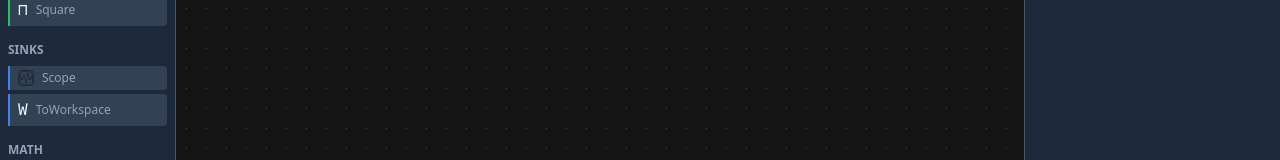
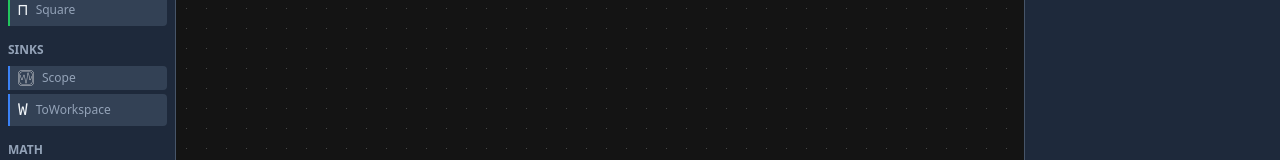
Before and after one commit to LIGHTSPEED1699/openblocksim, a React (Vite) app: page / in a window 1280 px wide. Shown: the part 229-389 px from the top of the page. Built offline with nearby package versions, Linux system fonts and the light colour scheme.

Commit message:
ui: scope icon now adapts to dark/light theme — inverted variant for night mode

```diff
--- a/src/components/BlockLibrary.tsx
+++ b/src/components/BlockLibrary.tsx
@@ -1,4 +1,5 @@
 import { BlockType } from '../blocks/types';
+import { useDiagramStore } from '../store/diagramStore';
 
 const ICONS: Record<BlockType, string> = {
   [BlockType.Constant]: '1',
@@ -36,6 +37,9 @@ interface Props {
 }
 
 export function BlockLibrary({ onDragStart }: Props) {
+  const theme = useDiagramStore((s) => s.theme);
+  const scopeIcon = theme === 'dark' ? '/scope-icon-dark.png' : '/scope-icon.png';
+
   return (
     <div className="w-44 bg-[var(--bg-secondary)] border-r border-[var(--border-color)] overflow-y-auto p-2">
       {BLOCK_GROUPS.map(({ label, accent, blocks }) => (
@@ -52,7 +56,7 @@ export function BlockLibrary({ onDragStart }: Props) {
               className={`flex items-center gap-2 ${accent} border-l-2 bg-[var(--bg-tertiary)] text-[var(--text-primary)] text-sm rounded-r px-2 py-1 mb-1 cursor-grab hover:opacity-80 transition-opacity select-none`}
             >
               {type === BlockType.Scope ? (
-                <img src="/scope-icon.png" alt="scope" className="w-4 h-4" />
+                <img src={scopeIcon} alt="scope" className="w-4 h-4" />
               ) : (
                 <span className="font-mono text-base">{ICONS[type]}</span>
               )}
--- a/src/components/nodes/BaseNode.tsx
+++ b/src/components/nodes/BaseNode.tsx
@@ -45,6 +45,8 @@ export function BaseNode({ id, data }: NodeProps) {
 
   const icon = ICONS[nodeData.type] ?? nodeData.type;
   const isScope = nodeData.type === 'Scope';
+  const theme = useDiagramStore((s) => s.theme);
+  const scopeIcon = theme === 'dark' ? '/scope-icon-dark.png' : '/scope-icon.png';
 
   // Sum block: render + / - signs on input ports based on signs parameter
   const isSum = nodeData.type === 'Sum';
@@ -58,7 +60,7 @@ export function BaseNode({ id, data }: NodeProps) {
       <div className={`absolute left-0 top-0 bottom-0 w-1 rounded-l ${nodeData.color}`} />
       <span className="text-sm font-medium text-slate-800 dark:text-slate-100 select-none">
         {isScope ? (
-          <img src="/scope-icon.png" alt="scope" className="w-4 h-4 inline-block" />
+          <img src={scopeIcon} alt="scope" className="w-4 h-4 inline-block" />
         ) : (
           icon
         )}
```
Also changed, not shown: public/scope-icon-dark.png (added).
